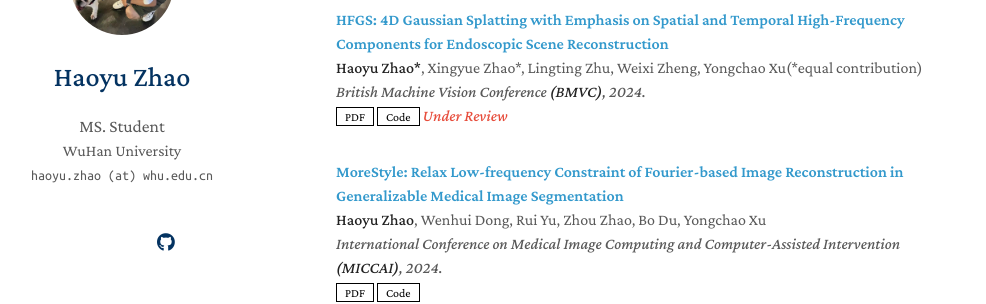
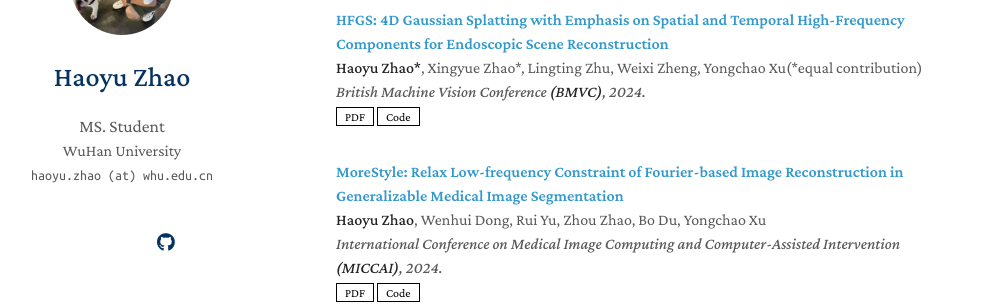
Before and after one commit to zhaohaoyu376/zhaohaoyu376.github.io, a Jekyll site: the page built from index.md, in a window 1280 px wide and 900 px high, scrolled down 482 px. Shown: the part 153-457 px from the top of the window, without its empty margins (154-1140 px from the left). Built offline with Jekyll 4.4.1, drawn with Linux system fonts in a browser that asks for light colours; nearby versions of some CDN libraries; a style sheet for code colours, icons or effects is not loaded; our own code applies the rules of GitHub Pages for plain Markdown files.

Commit message:
Update publications.yml

```diff
--- a/_data/publications.yml
+++ b/_data/publications.yml
@@ -12,7 +12,7 @@ main:
     conference: British Machine Vision Conference <strong>(BMVC)</strong>, 2024.
     pdf: https://arxiv.org/pdf/2405.17872
     code: https://github.com/zhaohaoyu376/HFGS
-    notes: Under Review
+    notes:
 
   - title: "MoreStyle: Relax Low-frequency Constraint of Fourier-based Image Reconstruction in Generalizable Medical Image Segmentation"
     authors: "<strong>Haoyu Zhao</strong>, Wenhui Dong, Rui Yu, Zhou Zhao, Bo Du, Yongchao Xu"
```
